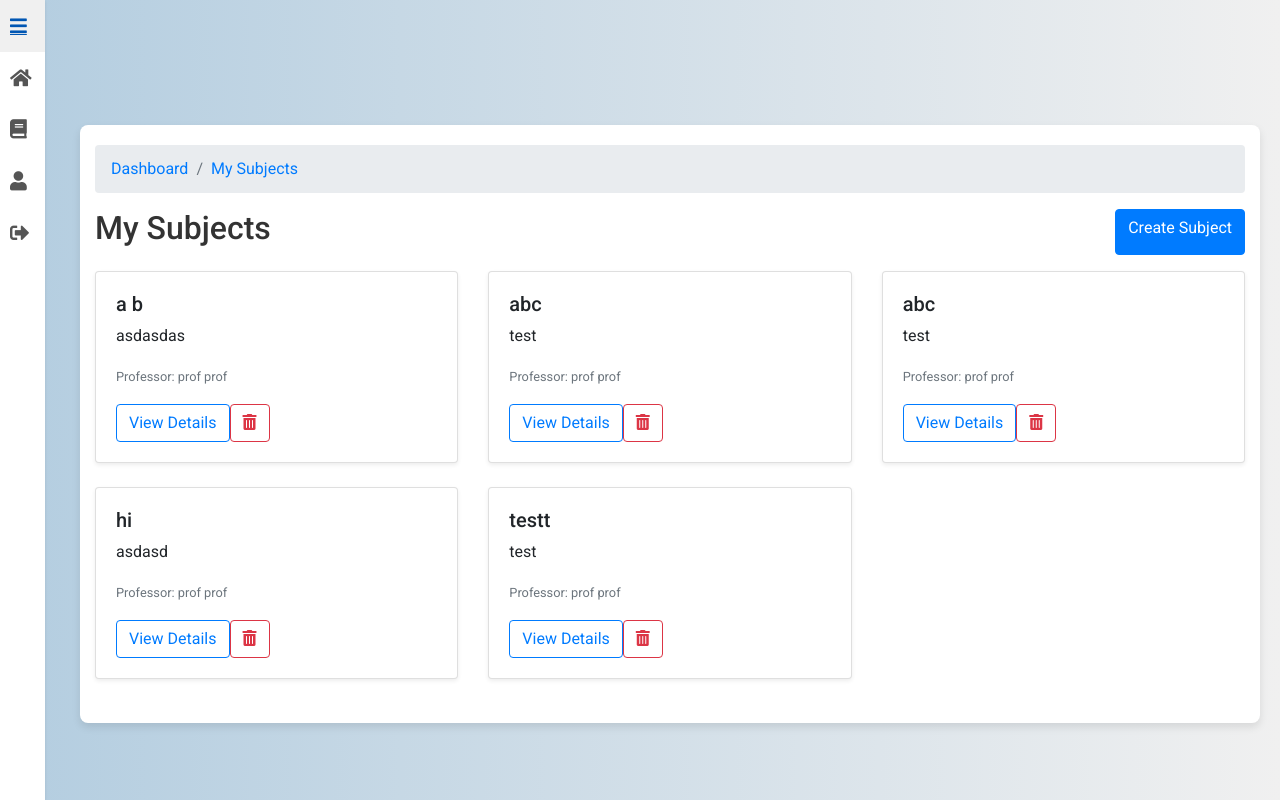
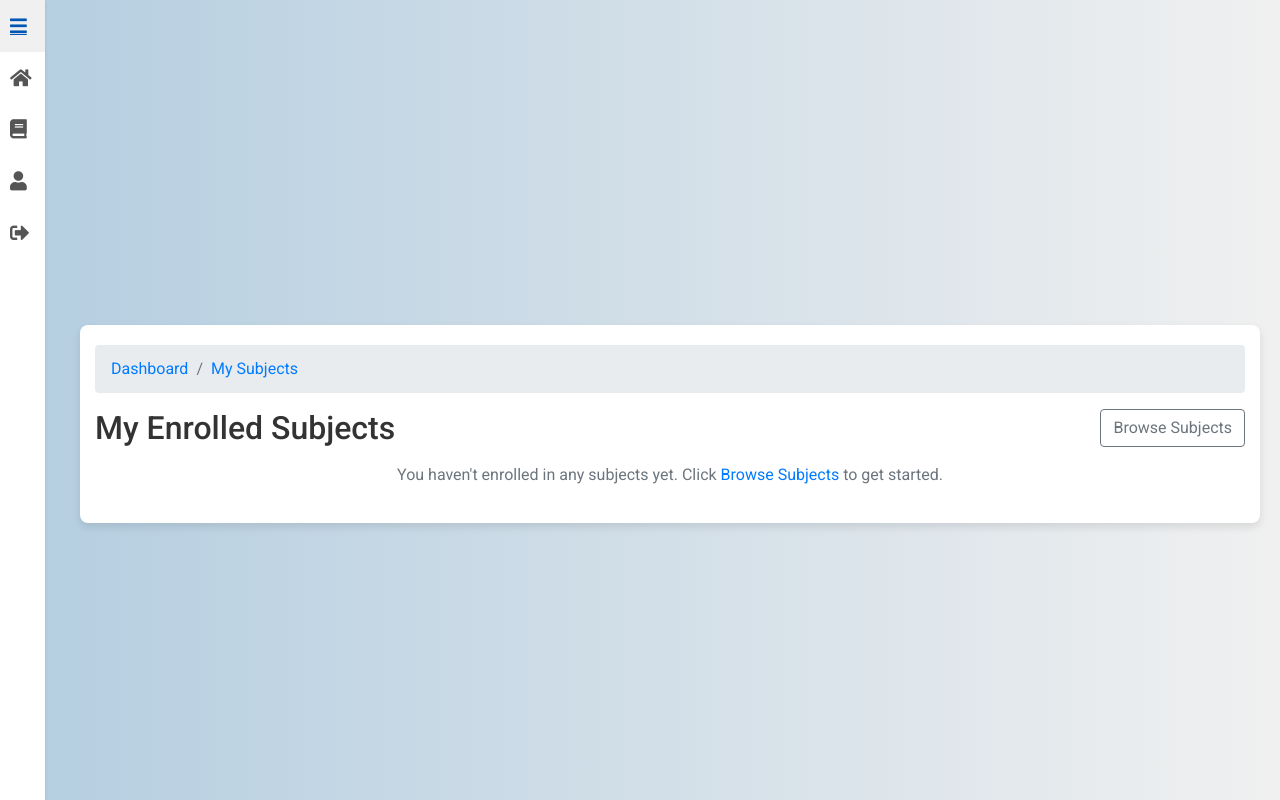
Before and after one commit to it2021089/UniGrading, a Django app: page /subjects/ in a window 1280 px wide. Run offline with Django 5.2, Linux system fonts and the light colour scheme; a user stored in the database is signed in; data comes from the database, SQL or seed files in the repository; both versions use the stored data as it was after the commit; parts of the project's set-up code (start-up, migrations or seed data) failed here and were passed over; some libraries are stand-ins or nearby versions.

Commit message:
added option to enroll to subjects

```diff
--- a/UniGrading/subjects/models.py
+++ b/UniGrading/subjects/models.py
@@ -63,3 +63,11 @@ class File(models.Model):
         if self.file and storage.exists(self.file.name):
             storage.delete(self.file.name)
         super().delete(*args, **kwargs)
+
+class Enrollment(models.Model):
+    user = models.ForeignKey(settings.AUTH_USER_MODEL, on_delete=models.CASCADE, related_name="enrollments")
+    subject = models.ForeignKey(Subject, on_delete=models.CASCADE, related_name="enrollments")
+    created_at = models.DateTimeField(auto_now_add=True)
+
+    class Meta:
+        unique_together = ("user", "subject")
--- a/UniGrading/subjects/templates/my_subjects.html
+++ b/UniGrading/subjects/templates/my_subjects.html
@@ -10,18 +10,21 @@
   <nav aria-label="breadcrumb">
     <ol class="breadcrumb">
       {% for name, url in breadcrumbs %}
-            <li class="breadcrumb-item">
-                <a href="{{ url }}">{{ name }}</a>
-            </li>
+        <li class="breadcrumb-item"><a href="{{ url }}">{{ name }}</a></li>
       {% endfor %}
     </ol>
   </nav>
 
-    <div class="d-flex justify-content-between mb-3">
-        <h2>My Subjects</h2>
-        <a href="{% url 'subjects:create_subject' %}" class="btn btn-primary">
-            Create Subject
-        </a>
+  <div class="d-flex justify-content-between mb-3 align-items-center">
+    <h2 class="mb-0">
+      {% if request.user.role == 'student' %}My Enrolled Subjects{% else %}My Subjects{% endif %}
+    </h2>
+    <div class="btn-group">
+      <a href="{{ browse_url }}" class="btn btn-outline-secondary">Browse Subjects</a>
+      {% if request.user.role == 'professor' %}
+        <a href="{% url 'subjects:create_subject' %}" class="btn btn-primary">Create Subject</a>
+      {% endif %}
+    </div>
   </div>
 
   <!-- Subjects List -->
@@ -31,7 +34,7 @@
         <div class="card mb-4 shadow-sm">
           <div class="card-body">
             <h5 class="card-title mb-2" id="subj-title-{{ subject.pk }}">{{ subject.name }}</h5>
-                        <p class="card-text">{{ subject.description|truncatewords:20 }}</p>
+            <p class="card-text">{{ subject.description|default:"No description."|truncatewords:20 }}</p>
             <p class="card-text">
               <small class="text-muted">
                 Professor:
@@ -48,19 +51,30 @@
                 View Details
               </a>
 
-                            <!-- Delete button -->
-                            <button type="button" class="btn btn-outline-danger"
-                                    data-toggle="modal" data-target="#deleteModal"
-                                    data-subject-id="{{ subject.pk }}" data-subject-name="{{ subject.name }}">
+              {% if request.user.role == 'professor' and subject.professor_id == request.user.id %}
+                <!-- Delete only for owning professor -->
+                <button type="button"
+                        class="btn btn-outline-danger"
+                        data-toggle="modal"
+                        data-target="#deleteModal"
+                        data-subject-id="{{ subject.pk }}"
+                        data-subject-name="{{ subject.name }}">
                   <i class="fas fa-trash-alt"></i>
                 </button>
+              {% endif %}
             </div>
           </div>
         </div>
       </div>
     {% empty %}
       <div class="col-12">
-                <p class="text-muted text-center">No subjects available.</p>
+        <p class="text-muted text-center">
+          {% if request.user.role == 'student' %}
+            You haven't enrolled in any subjects yet. Click <a href="{{ browse_url }}">Browse Subjects</a> to get started.
+          {% else %}
+            No subjects yet. Click <strong>Create Subject</strong> to add one.
+          {% endif %}
+        </p>
       </div>
     {% endfor %}
   </div>
@@ -72,14 +86,10 @@
         <ul class="pagination">
           {% if page_obj.has_previous %}
             <li class="page-item">
-                            <a class="page-link" href="?page=1" aria-label="First">
-                                <span aria-hidden="true">&laquo;&laquo;</span>
-                            </a>
+              <a class="page-link" href="?page=1" aria-label="First"><span aria-hidden="true">&laquo;&laquo;</span></a>
             </li>
             <li class="page-item">
-                            <a class="page-link" href="?page={{ page_obj.previous_page_number }}" aria-label="Previous">
-                                <span aria-hidden="true">&laquo;</span>
-                            </a>
+              <a class="page-link" href="?page={{ page_obj.previous_page_number }}" aria-label="Previous"><span aria-hidden="true">&laquo;</span></a>
             </li>
           {% endif %}
 
@@ -87,22 +97,16 @@
             {% if page_obj.number == num %}
               <li class="page-item active"><span class="page-link">{{ num }}</span></li>
             {% elif num > page_obj.number|add:'-3' and num < page_obj.number|add:'3' %}
-                            <li class="page-item">
-                                <a class="page-link" href="?page={{ num }}">{{ num }}</a>
-                            </li>
+              <li class="page-item"><a class="page-link" href="?page={{ num }}">{{ num }}</a></li>
             {% endif %}
           {% endfor %}
 
           {% if page_obj.has_next %}
             <li class="page-item">
-                            <a class="page-link" href="?page={{ page_obj.next_page_number }}" aria-label="Next">
-                                <span aria-hidden="true">&raquo;</span>
-                            </a>
+              <a class="page-link" href="?page={{ page_obj.next_page_number }}" aria-label="Next"><span aria-hidden="true">&raquo;</span></a>
             </li>
             <li class="page-item">
-                            <a class="page-link" href="?page={{ page_obj.paginator.num_pages }}" aria-label="Last">
-                                <span aria-hidden="true">&raquo;&raquo;</span>
-                            </a>
+              <a class="page-link" href="?page={{ page_obj.paginator.num_pages }}" aria-label="Last"><span aria-hidden="true">&raquo;&raquo;</span></a>
             </li>
           {% endif %}
         </ul>
@@ -111,15 +115,12 @@
   {% endif %}
 </div>
 
-<!-- Delete Modal -->
+<!-- Delete Modal (only opens for owning professor) -->
 <div class="modal fade" id="deleteModal" tabindex="-1" role="dialog" aria-labelledby="deleteModalLabel" aria-hidden="true">
-    <div class="modal-dialog" role="document">
-        <div class="modal-content">
+  <div class="modal-dialog" role="document"><div class="modal-content">
     <div class="modal-header">
       <h5 class="modal-title" id="deleteModalLabel">Delete Subject</h5>
-                <button type="button" class="close" data-dismiss="modal" aria-label="Close">
-                    <span aria-hidden="true">&times;</span>
-                </button>
+      <button type="button" class="close" data-dismiss="modal" aria-label="Close"><span>&times;</span></button>
     </div>
     <div class="modal-body">
       Are you sure you want to delete the subject <strong id="subjectName"></strong>?
@@ -131,15 +132,12 @@
       </form>
       <button type="button" class="btn btn-secondary" data-dismiss="modal">Cancel</button>
     </div>
-        </div>
-    </div>
+  </div></div>
 </div>
 
-<!-- JS -->
 <script src="https://code.jquery.com/jquery-3.5.1.min.js"></script>
 <script src="https://stackpath.bootstrapcdn.com/bootstrap/4.5.2/js/bootstrap.min.js"></script>
 <script>
-    // --- Delete Modal wiring ---
   $('#deleteModal').on('show.bs.modal', function (event) {
     var button = $(event.relatedTarget);
     var subjectId = button.data('subject-id');
--- a/UniGrading/subjects/urls.py
+++ b/UniGrading/subjects/urls.py
@@ -3,7 +3,7 @@ from . import views
 
 from .views import (
     MySubjectsView, CreateSubjectView, SubjectDetailView,
-    CategoryDetailView, delete_file, delete_subcategory, delete_subject,
+    CategoryDetailView, delete_file, delete_subcategory, delete_subject,browse_subjects,enroll_subject,
 )
 
 app_name = "subjects"
@@ -20,4 +20,6 @@ urlpatterns = [
     path("subcategory/<int:pk>/delete/", delete_subcategory, name="delete_subcategory"),
     path("file/<int:file_id>/download/", views.download_file, name="download_file"),
     path("file/<int:pk>/preview/", views.preview_file, name="preview_file"),
+    path("browse/", browse_subjects, name="browse_subjects"),
+    path("<int:pk>/enroll/", enroll_subject, name="enroll_subject"),
 ]
--- a/UniGrading/subjects/views.py
+++ b/UniGrading/subjects/views.py
@@ -1,3 +1,4 @@
+# subjects/views.py
 from django.shortcuts import render, get_object_or_404, redirect
 from django.http import Http404, JsonResponse, FileResponse, HttpResponse
 from django.contrib.auth.decorators import login_required
@@ -5,15 +6,16 @@ from django.views.generic import DetailView, ListView, CreateView
 from django.contrib.auth.mixins import LoginRequiredMixin
 from django.views.decorators.http import require_POST, require_GET
 from django.urls import reverse_lazy
-from .models import Subject, Category, File
-from .forms import SubjectForm
-from UniGrading.mixin import BreadcrumbMixin
 from django.db import transaction
 from django.contrib import messages
+from django.views.decorators.clickjacking import xframe_options_exempt
 import mimetypes
 import logging
 from botocore.exceptions import ClientError
-from django.views.decorators.clickjacking import xframe_options_exempt
+
+from .models import Subject, Category, File, Enrollment   # <-- Enrollment added
+from .forms import SubjectForm
+from UniGrading.mixin import BreadcrumbMixin
 
 # Set up logging
 logger = logging.getLogger(__name__)
@@ -37,13 +39,65 @@ class MySubjectsView(LoginRequiredMixin, BreadcrumbMixin, ListView):
 
     def get_queryset(self):
         """
-        Professors: show their own subjects first (adjust if you want strict filtering)
-        Students / others: default ordering
+        Professors: only their own subjects.
+        Students: only subjects they are enrolled in.
         """
         qs = Subject.objects.select_related("professor").order_by("name")
-        if getattr(self.request.user, "role", None) == "professor":
+        role = getattr(self.request.user, "role", None)
+
+        if role == "professor":
             return qs.filter(professor=self.request.user)
-        return qs
+
+        if role == "student":
+            return qs.filter(enrollments__user=self.request.user).distinct()
+
+        return Subject.objects.none()
+
+    def get_context_data(self, **kwargs):
+        ctx = super().get_context_data(**kwargs)
+        role = getattr(self.request.user, "role", None)
+        ctx["is_professor"] = (role == "professor")
+        ctx["is_student"]  = (role == "student")
+        ctx["browse_url"]  = reverse_lazy("subjects:browse_subjects")
+        ctx["breadcrumbs"] = self.get_breadcrumbs()
+        return ctx
+
+# --------------------------
+# Browse / Enroll
+# --------------------------
+@login_required
+def browse_subjects(request):
+    """
+    List subjects the user can enroll in:
+    - Filtered to same institution if available.
+    - Excludes subjects already enrolled in.
+    """
+    user = request.user
+    institution = getattr(user, "institution", None)
+
+    qs = Subject.objects.select_related("professor").order_by("name")
+    if institution:
+        qs = qs.filter(professor__institution=institution)
+
+    qs = qs.exclude(enrollments__user=user)
+
+    breadcrumbs = [
+        ("Dashboard", DASHBOARD_URL),
+        ("My Subjects", reverse_lazy("subjects:my_subjects")),
+        ("Browse Subjects", ""),
+    ]
+    return render(request, "browse_subjects.html", {
+        "subjects": qs,
+        "breadcrumbs": breadcrumbs,
+    })
+
+@login_required
+@require_POST
+def enroll_subject(request, pk):
+    subject = get_object_or_404(Subject, pk=pk)
+    Enrollment.objects.get_or_create(user=request.user, subject=subject)
+    messages.success(request, f"You enrolled in {subject.name}.")
+    return redirect("subjects:my_subjects")
 
 # --------------------------
 # Create Subject View
@@ -65,7 +119,6 @@ class CreateSubjectView(LoginRequiredMixin, CreateView):
     def form_valid(self, form):
         """
         Prevent duplicate subject per professor (case-insensitive) on create.
-        If duplicate, render the same page with an error message so the modal can show.
         """
         subject = form.save(commit=False)
         subject.professor = self.request.user
@@ -215,7 +268,7 @@ def rename_subject(request, pk):
     """
     subject = get_object_or_404(Subject, pk=pk)
 
-    # Only the owning professor can rename (adjust if your auth rules differ)
+    # Only the owning professor can rename
     if subject.professor != request.user:
         return JsonResponse({"ok": False, "message": "Not allowed."}, status=403)
 
```
Also changed, not shown: UniGrading/subjects/templates/browse_subjects.html (added, +48 -0 lines), UniGrading/db.sqlite3, UniGrading/subjects/migrations/0006_enrollment.py (added). Lines whose indentation alone changed are shown as unchanged.
